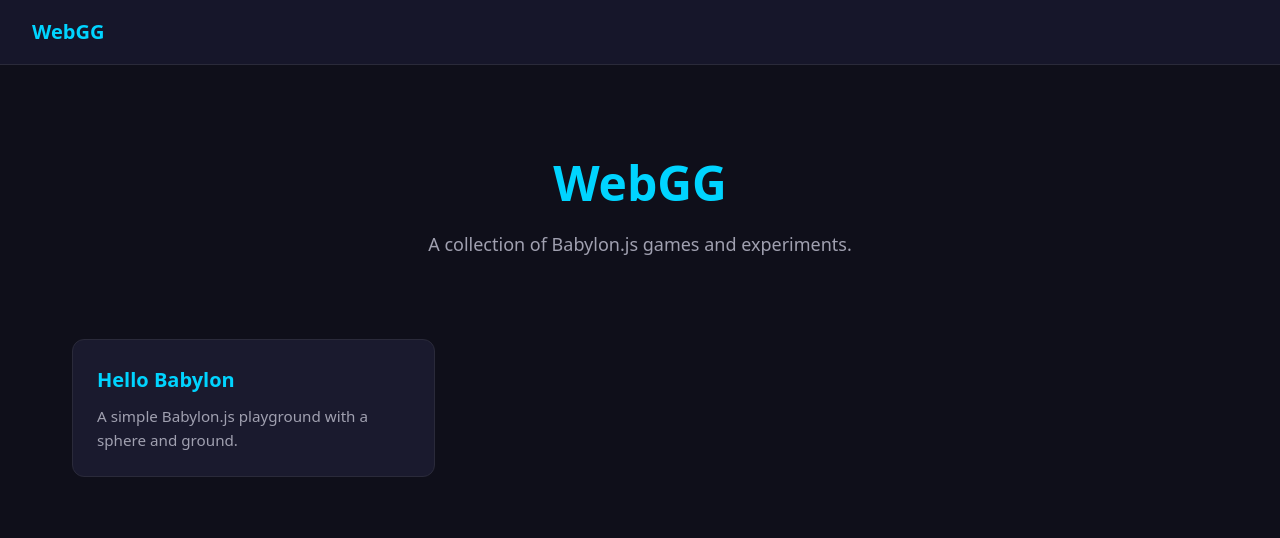
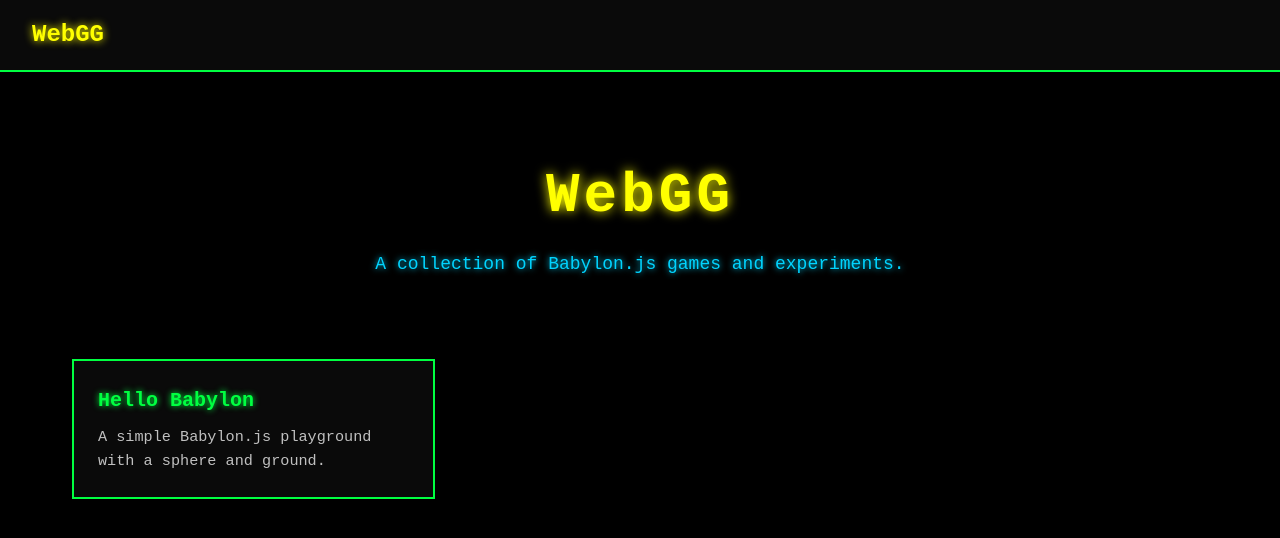
Before and after one commit to harrypunk/webgg, a SvelteKit app: page / in a window 1280 px wide. Shown: the top 538 px of the page. Built offline with nearby package versions, Linux system fonts and the light colour scheme.

Commit message:
style: retro 90s/early 2000s theme with green, yellow, blue glow

```diff
--- a/src/routes/+layout.svelte
+++ b/src/routes/+layout.svelte
@@ -28,29 +28,29 @@
 	}
 
 	:global(body) {
-		font-family:
-			system-ui,
-			-apple-system,
-			BlinkMacSystemFont,
-			'Segoe UI',
-			Roboto,
-			sans-serif;
-		background: #0f0f1a;
-		color: #e0e0e0;
+		font-family: 'Courier New', Courier, monospace;
+		background: #000;
+		color: #c0c0c0;
 		line-height: 1.6;
 	}
 
 	header {
 		padding: 1rem 2rem;
-		border-bottom: 1px solid #2a2a3a;
-		background: #16162a;
+		border-bottom: 2px solid #00ff41;
+		background: #0a0a0a;
 	}
 
 	nav a {
-		color: #00d4ff;
+		color: #ffff00;
 		text-decoration: none;
-		font-size: 1.25rem;
+		font-size: 1.5rem;
 		font-weight: 700;
+		text-shadow: 0 0 8px #ffff00;
+	}
+
+	nav a:hover {
+		color: #00ff41;
+		text-shadow: 0 0 8px #00ff41;
 	}
 
 	main {
--- a/src/routes/+page.svelte
+++ b/src/routes/+page.svelte
@@ -39,14 +39,17 @@
 	}
 
 	.hero h1 {
-		font-size: 3rem;
-		color: #00d4ff;
+		font-size: 3.5rem;
+		color: #ffff00;
 		margin-bottom: 0.5rem;
+		text-shadow: 0 0 12px #ffff00;
+		letter-spacing: 4px;
 	}
 
 	.hero p {
 		font-size: 1.125rem;
-		color: #a0a0b0;
+		color: #00d4ff;
+		text-shadow: 0 0 6px #00d4ff;
 	}
 
 	.games {
@@ -59,29 +62,29 @@
 	.card {
 		display: block;
 		padding: 1.5rem;
-		background: #1a1a2e;
-		border: 1px solid #2a2a3a;
-		border-radius: 12px;
+		background: #0a0a0a;
+		border: 2px solid #00ff41;
 		text-decoration: none;
 		color: inherit;
 		transition:
-			transform 0.2s ease,
-			border-color 0.2s ease;
+			border-color 0.15s ease,
+			box-shadow 0.15s ease;
 	}
 
 	.card:hover {
-		transform: translateY(-4px);
-		border-color: #00d4ff;
+		border-color: #ffff00;
+		box-shadow: 0 0 16px #ffff00;
 	}
 
 	.card h2 {
 		font-size: 1.25rem;
-		color: #00d4ff;
+		color: #00ff41;
 		margin-bottom: 0.5rem;
+		text-shadow: 0 0 6px #00ff41;
 	}
 
 	.card p {
-		color: #a0a0b0;
+		color: #c0c0c0;
 		font-size: 0.95rem;
 	}
 </style>
--- a/src/routes/hello/+page.svelte
+++ b/src/routes/hello/+page.svelte
@@ -97,16 +97,17 @@
 
 	h1 {
 		font-size: 1.75rem;
-		color: #00d4ff;
+		color: #ffff00;
+		text-shadow: 0 0 8px #ffff00;
 	}
 
 	.canvas-wrap {
 		width: 100%;
 		aspect-ratio: 16 / 9;
-		border: 1px solid #2a2a3a;
-		border-radius: 12px;
+		border: 2px solid #00ff41;
 		overflow: hidden;
 		background: #000;
+		box-shadow: 0 0 12px #00ff41;
 	}
 
 	canvas {
@@ -119,9 +120,11 @@
 		color: #00d4ff;
 		text-decoration: none;
 		font-size: 0.95rem;
+		text-shadow: 0 0 4px #00d4ff;
 	}
 
 	.back:hover {
-		text-decoration: underline;
+		color: #ffff00;
+		text-shadow: 0 0 4px #ffff00;
 	}
 </style>
```
